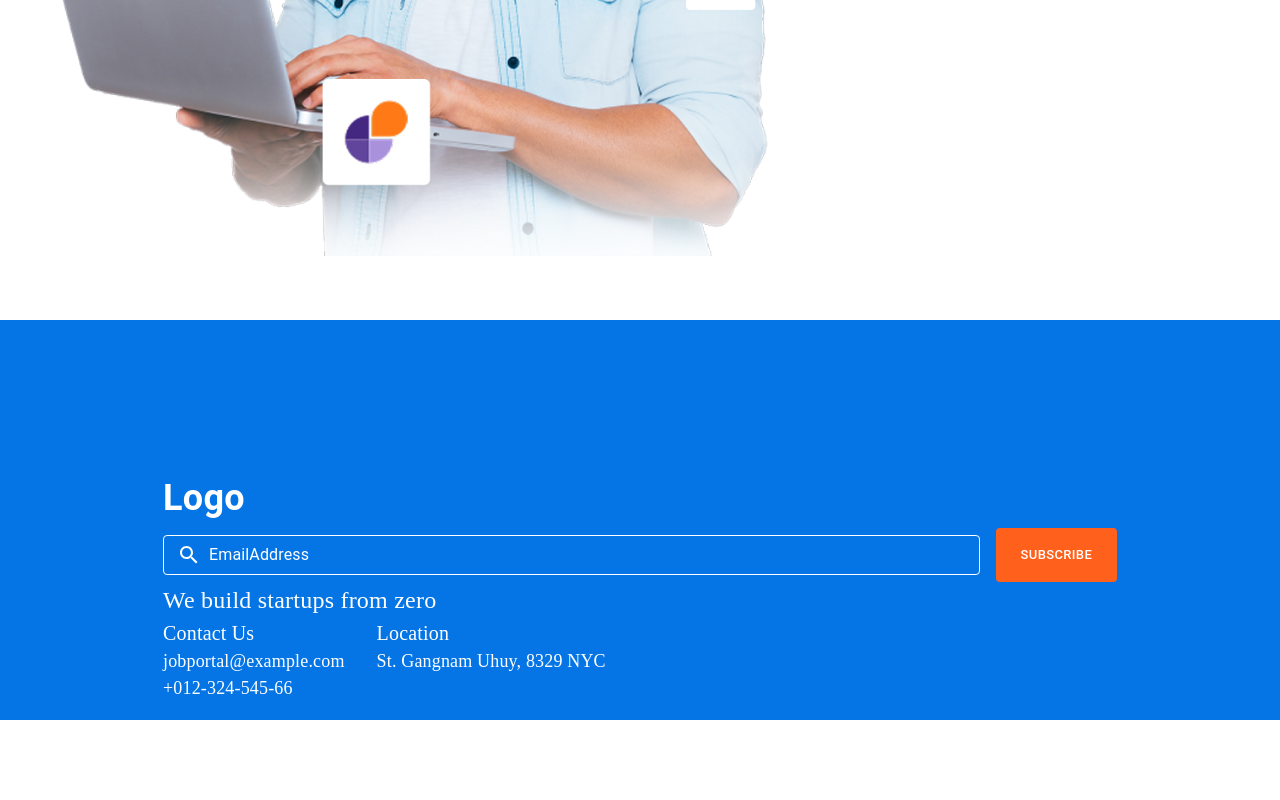
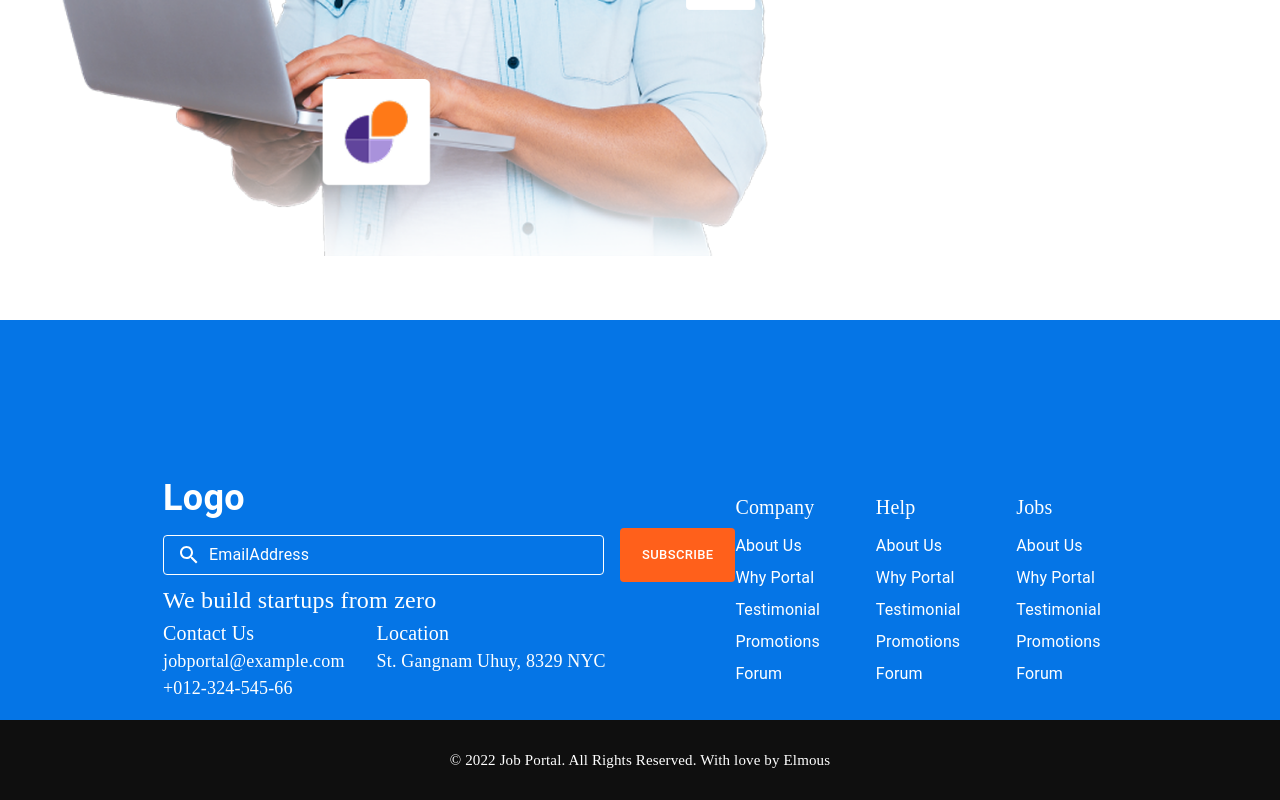
Before and after one commit to asifalidev77/Job-portal, a Next.js app: page / in a window 1280 px wide. Shown: the part 888-1688 px from the top of the page. Before the commit the page ends 1608 px from the top, so only its background shows below. Built offline with nearby package versions, Linux system fonts and the light colour scheme.

Commit message:
footer-updates

```diff
--- a/src/app/components/Footer.tsx
+++ b/src/app/components/Footer.tsx
@@ -4,8 +4,10 @@ import {
   TextField,
   Typography,
   InputAdornment,
+  List,
+  ListItem,
+  ListItemText,
 } from "@mui/material";
-import Grid from "@mui/material/Grid2";
 import SearchIcon from "@mui/icons-material/Search";
 export default function Footer() {
   return (
@@ -17,8 +19,11 @@ export default function Footer() {
           pt: "150px",
           px: "163px",
           container: "xl",
+          width: "100%",
+          display: "flex",
         }}
       >
+        <Box sx={{ width: "60%" }}>
           <Typography
             variant="h6"
             sx={{ color: "white", fontWeight: "bold", fontSize: "36px" }}
@@ -137,6 +142,137 @@ export default function Footer() {
             </Box>
           </Box>
         </Box>
+        <Box
+          sx={{
+            display: "flex",
+            flexDirection: "row",
+            gap: 4,
+            alignItems: "center",
+            width: "40%",
+            justifyContent: "space-between",
+          }}
+        >
+          <Box>
+            <Typography
+              component="p"
+              variant="body1"
+              sx={{
+                color: "white",
+                fontWeight: "normal",
+                fontSize: "20px",
+                fontFamily: "Plus Jakarta Sans",
+              }}
+            >
+              Company
+            </Typography>
+            <List sx={
+                {
+                  color: "white",
+                  fontWeight: "normal",
+                  fontSize: "18px",
+                  fontFamily: "Plus Jakarta Sans",
+
+              }} >
+              <ListItem  sx={{ paddingLeft: 0, paddingY: 0, marginY: 0 }}>
+                <ListItemText primary="About Us"  />
+              </ListItem>
+              <ListItem sx={{ paddingLeft: 0, paddingY: 0, marginY: 0  }}>
+                <ListItemText primary="Why Portal" />
+              </ListItem>
+              <ListItem sx={{ paddingLeft: 0, paddingY: 0, marginY: 0 }}>
+                <ListItemText primary="Testimonial" />
+              </ListItem >
+              <ListItem sx={{ paddingLeft: 0, paddingY: 0, marginY: 0 }}>
+                <ListItemText primary="Promotions" />
+              </ListItem>
+              <ListItem sx={{ paddingLeft: 0, paddingY: 0, marginY: 0 }}>
+                <ListItemText primary="Forum" />
+              </ListItem>
+            </List>
+          </Box>
+          <Box>
+            <Typography
+              component="p"
+              variant="body1"
+              sx={{
+                color: "white",
+                fontWeight: "normal",
+                fontSize: "20px",
+                fontFamily: "Plus Jakarta Sans",
+              }}
+            >
+              Help
+            </Typography>
+            <List sx={
+                {
+                  color: "white",
+                  fontWeight: "normal",
+                  fontSize: "18px",
+                  fontFamily: "Plus Jakarta Sans",
+
+              }} >
+              <ListItem  sx={{ paddingLeft: 0, paddingY: 0, marginY: 0 }}>
+                <ListItemText primary="About Us"  />
+              </ListItem>
+              <ListItem sx={{ paddingLeft: 0, paddingY: 0, marginY: 0  }}>
+                <ListItemText primary="Why Portal" />
+              </ListItem>
+              <ListItem sx={{ paddingLeft: 0, paddingY: 0, marginY: 0 }}>
+                <ListItemText primary="Testimonial" />
+              </ListItem >
+              <ListItem sx={{ paddingLeft: 0, paddingY: 0, marginY: 0 }}>
+                <ListItemText primary="Promotions" />
+              </ListItem>
+              <ListItem sx={{ paddingLeft: 0, paddingY: 0, marginY: 0 }}>
+                <ListItemText primary="Forum" />
+              </ListItem>
+            </List>
+          </Box>
+          <Box>
+            <Typography
+              component="p"
+              variant="body1"
+              sx={{
+                color: "white",
+                fontWeight: "normal",
+                fontSize: "20px",
+                fontFamily: "Plus Jakarta Sans",
+              }}
+            >
+              Jobs
+            </Typography>
+            <List sx={
+                {
+                  color: "white",
+                  fontWeight: "normal",
+                  fontSize: "18px",
+                  fontFamily: "Plus Jakarta Sans",
+
+              }} >
+              <ListItem  sx={{ paddingLeft: 0, paddingY: 0, marginY: 0 }}>
+                <ListItemText primary="About Us"  />
+              </ListItem>
+              <ListItem sx={{ paddingLeft: 0, paddingY: 0, marginY: 0  }}>
+                <ListItemText primary="Why Portal" />
+              </ListItem>
+              <ListItem sx={{ paddingLeft: 0, paddingY: 0, marginY: 0 }}>
+                <ListItemText primary="Testimonial" />
+              </ListItem >
+              <ListItem sx={{ paddingLeft: 0, paddingY: 0, marginY: 0 }}>
+                <ListItemText primary="Promotions" />
+              </ListItem>
+              <ListItem sx={{ paddingLeft: 0, paddingY: 0, marginY: 0 }}>
+                <ListItemText primary="Forum" />
+              </ListItem>
+            </List>
+          </Box>
+        </Box>
+      </Box>
+<Box  sx={{backgroundColor: "#0F0F0F", height: "10vh", display: "flex", justifyContent: "center", alignItems: "center", container: "xl", width: "100%"}}>
+  <Typography variant="body1" sx={{color: "white", fontWeight: "normal", fontSize: "15px", fontFamily: "Plus Jakarta Sans"}}>
+  © 2022 Job Portal. All Rights Reserved. With love by Elmous
+  </Typography>
+</Box>
     </>
   );
 }
```
Lines whose indentation alone changed are shown as unchanged.
